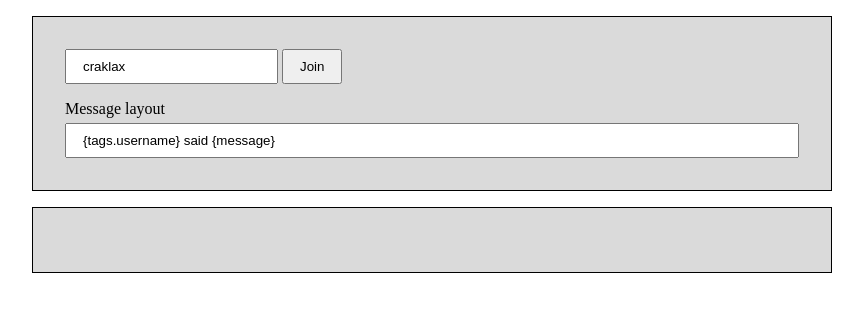
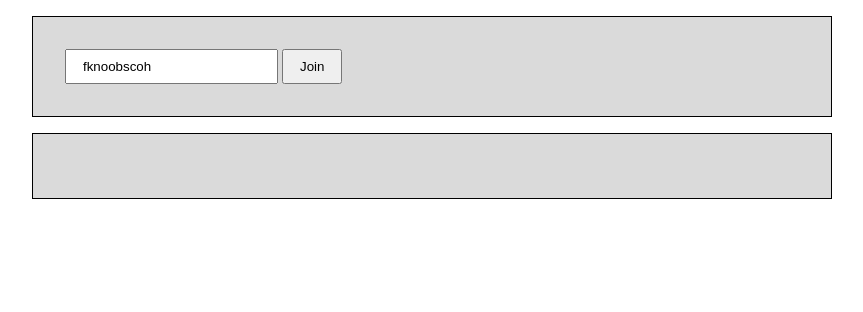
Before and after one commit to codeit-ninja/twitch-tts, a SvelteKit app: page / in a window 1280 px wide. Shown: the top 312 px of the page, without its empty margins (208-1071 px from the left). Built offline with nearby package versions, Linux system fonts and the light colour scheme.

Commit message:
Remove username from payload

```diff
--- a/src/routes/+page.svelte
+++ b/src/routes/+page.svelte
@@ -2,7 +2,7 @@
     import TTS from '$lib/tts';
     import tmi from 'tmi.js';
 
-    let channel = $state('craklax')
+    let channel = $state('fknoobscoh')
     let log = $state<string[]>([])
     let layout = $state('{tags.username} said {message}')
 
@@ -52,12 +52,11 @@
             }
 
             message = message.replaceAll('%', 'percent')
-            //message =
-            console.log(Function(layout.replaceAll('{', '${')))
-            // fetch(`https://api.streamelements.com/kappa/v2/speech?voice=Brian&text=${tags.username} said. ${message}`)
-            //     .then(data => data.arrayBuffer())
-            //     .then(arrayBuffer => tts.ctx.decodeAudioData(arrayBuffer))
-            //     .then(audio => tts.add(audio))
+
+            fetch(`https://api.streamelements.com/kappa/v2/speech?voice=Brian&text=${message}`)
+                .then(data => data.arrayBuffer())
+                .then(arrayBuffer => tts.ctx.decodeAudioData(arrayBuffer))
+                .then(audio => tts.add(audio))
         })
     }
 </script>
@@ -66,10 +65,10 @@
         <form on:submit|preventDefault={join}>
             <input type="text" placeholder="Channel name" bind:value={channel} />
             <button type="submit">Join</button>
-            <div>
+            <!-- <div>
                 <label for="msg-layout">Message layout</label>
                 <input type="text" id="msg-layout" style="width: 100%;" bind:value={layout} />
-            </div>
+            </div> -->
         </form>
     </div>
     <div class="box scroll">
```
